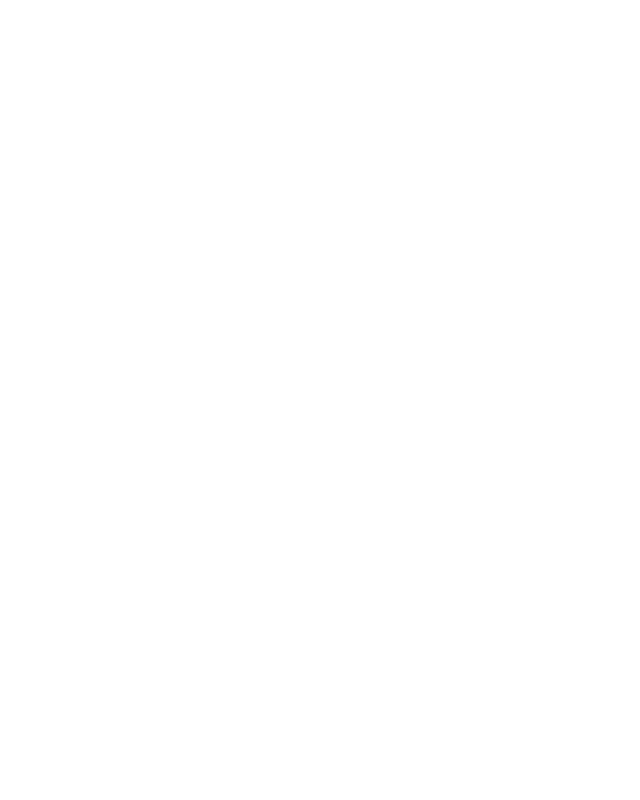
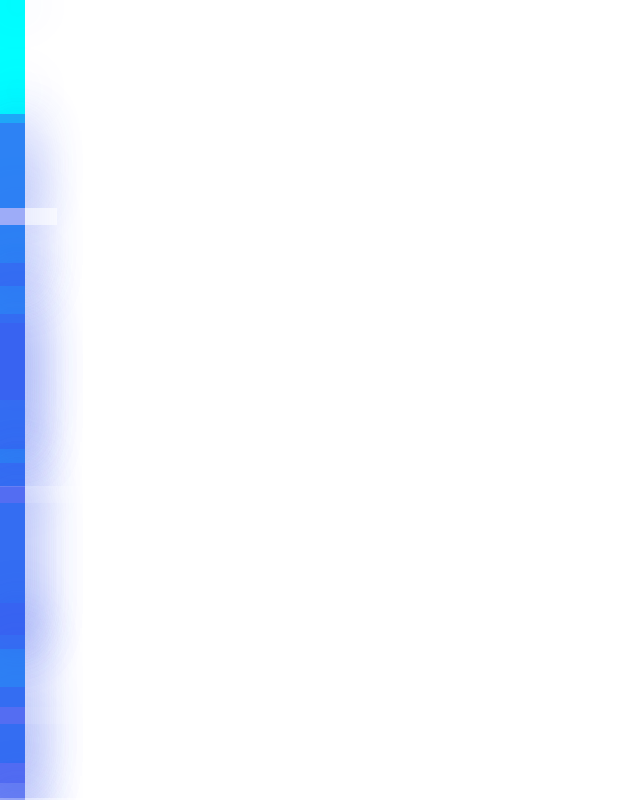
Before and after one commit to AkhouriPalak/SortingVisualizer, a React (Create React App) app in the folder sorting/: page / in a window 1280 px wide. Shown: the top 800 px of the page, without its empty margins (0-640 px from the left). Built offline with nearby package versions, Linux system fonts and the light colour scheme.

Commit message:
array  bar indexing

```diff
--- a/sorting/src/App.js
+++ b/sorting/src/App.js
@@ -3,21 +3,27 @@
 import Bar from './components/Bar.js';
 
 class App extends Component{
-  state = {
+  constructor() {
+    super();
+    this.state = {
       array: [],
       arraySteps: [],
       colorKey: [],
       colorSteps: [],
       currentSteps: 0,
-    count: 0,
+      count: 5,
       delay: 100,
       algorithm: '',
       timeouts: [],
      };
 
-   comonentDidMount()
+  }
+
+
+   componentDidMount()
    {
      this.generateRandomArray();
+     console.log("here")
    }
 
    generateRandomNumber = (min,max) =>{
@@ -36,7 +42,7 @@
      this.setState({
        array : temp,
        arraySteps: [temp],
-     });
+     },()=>{console.log("here")});
    };
 
   render(){
@@ -50,7 +56,14 @@
 
     return (
       <div className='app'>
-      {bars}
+      {/* {bars} */}
+
+      {this.state.array.map((value,index) => {
+     return(<Bar key={index}
+      index = {index}
+      length = {value}
+      color = {0} />);
+})}
       </div>
     );
 
--- a/sorting/src/components/Bar.js
+++ b/sorting/src/components/Bar.js
@@ -4,6 +4,7 @@
 function Bar({index,length,color})
 {
     const[len, setLen] = useState(length)
+    console.log(length,color,"bar")
 
     const colors =[['rgba(61, 90, 241, 0.5)','rgba(61, 90, 241, 0.2)'],
                    ['rgba(255, 48, 79, 1)','rgba(255, 48, 79, 0.5)'],
```
Lines whose indentation alone changed are shown as unchanged.
